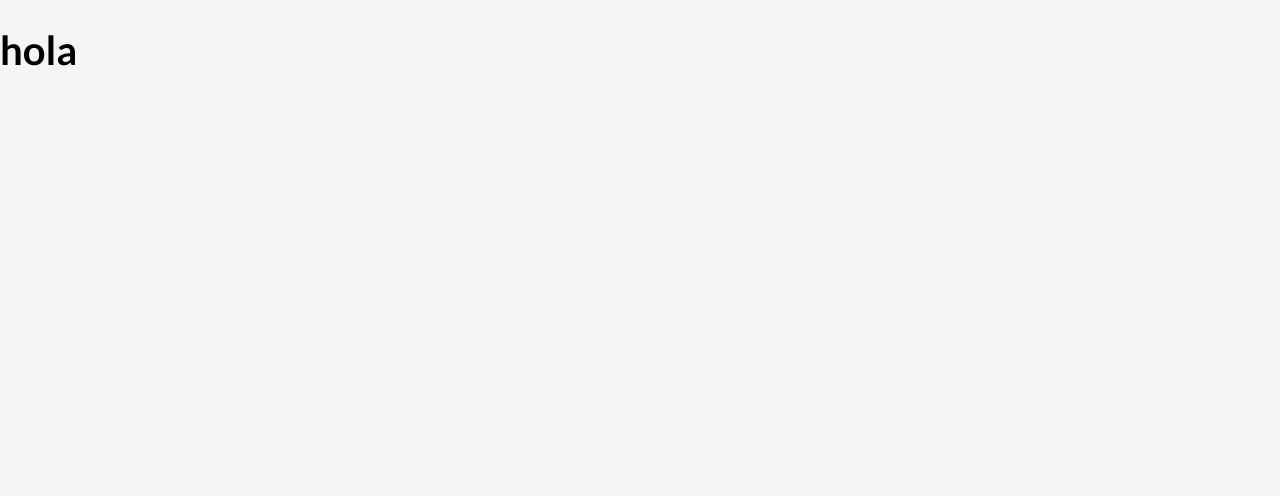
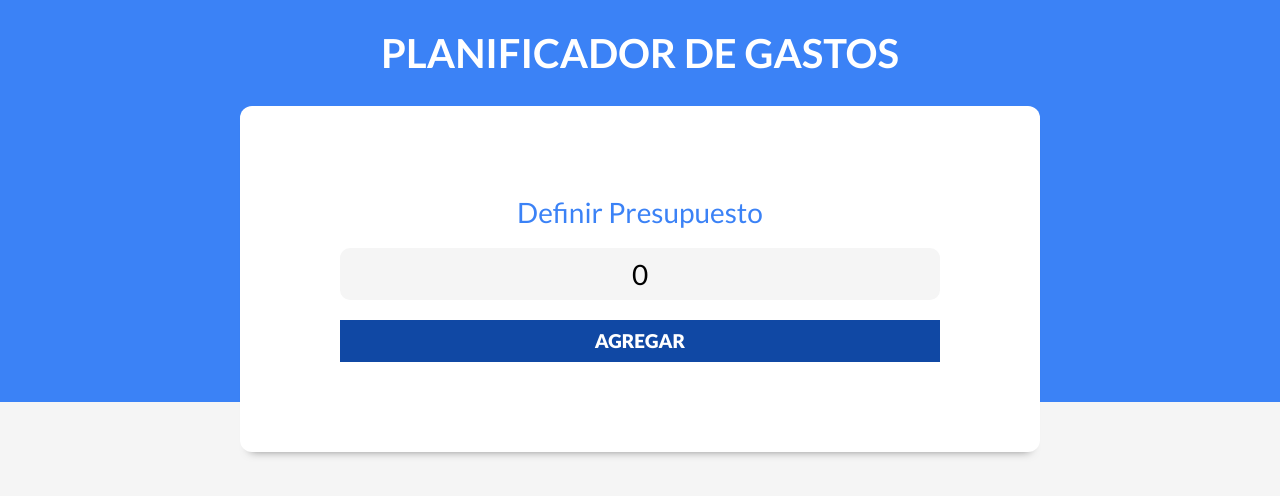
Before and after one commit to velfin13/control-presupuestos-vite, a React (Vite) app: page / in a window 1280 px wide. Shown: the top 496 px of the page. Built offline with nearby package versions, Linux system fonts and the light colour scheme.

Commit message:
creando formularios y validando entrada

```diff
--- a/src/App.jsx
+++ b/src/App.jsx
@@ -1,7 +1,13 @@
+import { useState } from "react";
+import Header from "./components/Header";
+
 function App() {
+
+  const [presupuesto, setPresupuesto] = useState(0);
+
   return (
     <div>
-      <h1>hola</h1>
+      <Header presupuesto={presupuesto} setPresupuesto={setPresupuesto}/>
     </div>
   );
 }
--- /dev/null
+++ b/src/components/Header.jsx
@@ -0,0 +1,16 @@
+import NuevoPresupuesto from "./NuevoPresupuesto";
+
+const Header = (props) => {
+  const { presupuesto, setPresupuesto } = props;
+  return (
+    <header>
+      <h1>Planificador de Gastos</h1>
+      <NuevoPresupuesto
+        presupuesto={presupuesto}
+        setPresupuesto={setPresupuesto}
+      />
+    </header>
+  );
+};
+
+export default Header;
--- /dev/null
+++ b/src/components/Mensaje.jsx
@@ -0,0 +1,7 @@
+import React from "react";
+
+const Mensaje = ({ children, tipo }) => {
+  return <div className={`alerta ${tipo}`}>{children}</div>;
+};
+
+export default Mensaje;
--- /dev/null
+++ b/src/components/NuevoPresupuesto.jsx
@@ -0,0 +1,40 @@
+import React, { useState } from "react";
+import Mensaje from "./Mensaje";
+
+const NuevoPresupuesto = ({ presupuesto, setPresupuesto }) => {
+  const [mensajeError, setMensajeError] = useState("");
+
+  const handlePresupuesto = (e) => {
+    e.preventDefault();
+
+    if (!Number(presupuesto) || Number(presupuesto) < 0) {
+      setMensajeError("valor invalido");
+    } else {
+      setMensajeError("");
+    }
+  };
+
+  return (
+    <div className="contenedor-presupuesto contenedor sombra">
+      <form className="formulario" onSubmit={handlePresupuesto}>
+        <div className="campo">
+          <label htmlFor="presupuesto">Definir Presupuesto</label>
+          <input
+            type="text"
+            className="nuevo-presupuesto"
+            placeholder="Agrega tu presupuesto"
+            id="presupuesto"
+            value={presupuesto}
+            name="presupuesto"
+            onChange={(e) => setPresupuesto(Number(e.target.value))}
+          />
+        </div>
+
+        <input type="submit" value="Agregar" />
+        {mensajeError && <Mensaje tipo="error">{mensajeError}</Mensaje>}
+      </form>
+    </div>
+  );
+};
+
+export default NuevoPresupuesto;
```
